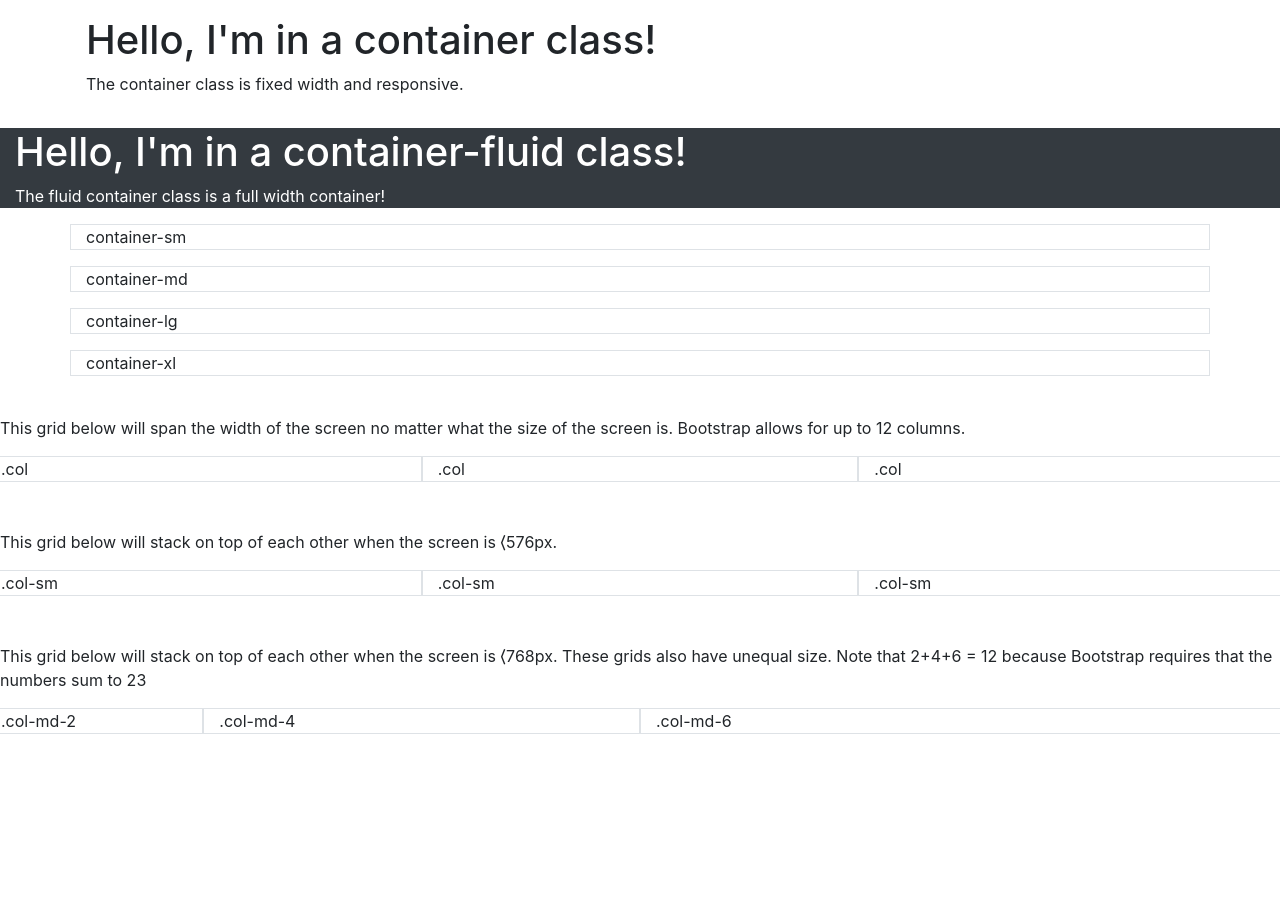
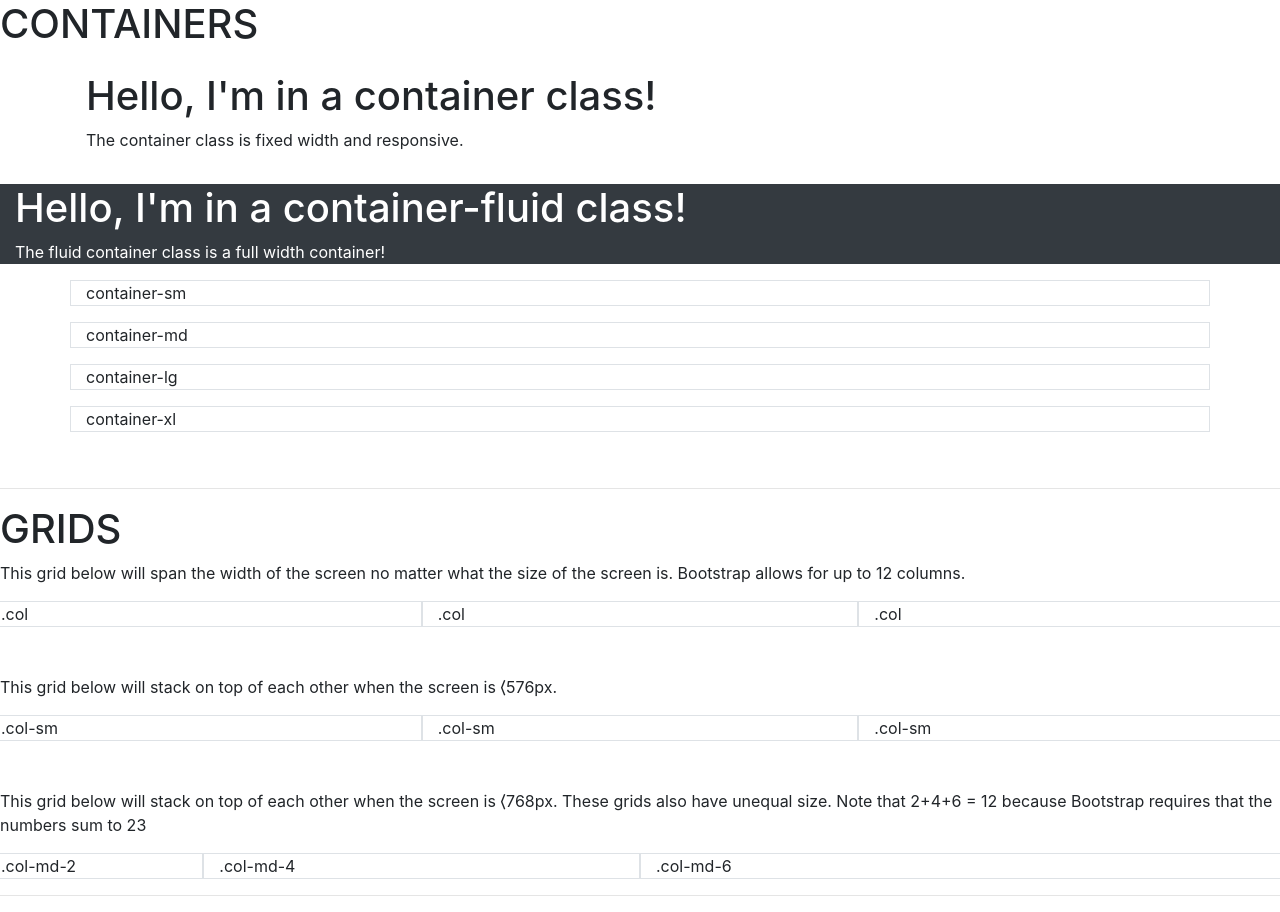
Before and after one commit to iamef/BootstrapPlayground, a plain HTML site: page index.html in a window 1280 px wide. Before the commit the page ends 800 px from the top, so only its background shows below. Drawn offline with nearby package versions, Linux system fonts and the light colour scheme.

Commit message:
Add titles for different things I've learned in bootstrap

```diff
--- a/index.html
+++ b/index.html
@@ -20,6 +20,9 @@
     </head>
 
     <body>
+
+        <h1>CONTAINERS</h1>
+
         <div class="container p-3">
             <h1>Hello, I'm in a container class!</h1>
             <p>The container class is fixed width and responsive.</p>
@@ -44,6 +47,8 @@
 
 
         <!-- make a grid!!-->
+        <hr>
+        <h1>GRIDS</h1>
         <p>This grid below will span the width of the screen no matter what the size of the screen is. Bootstrap allows for up to 12 columns.</p>
         <div class="row">
             <div class="col border">.col</div>
@@ -70,6 +75,9 @@
             <div class="col-md-4 border">.col-md-4</div>
             <div class="col-md-6 border">.col-md-6</div>
         </div>
+
+        <hr>
+
       </body>
 
 </html>
```
